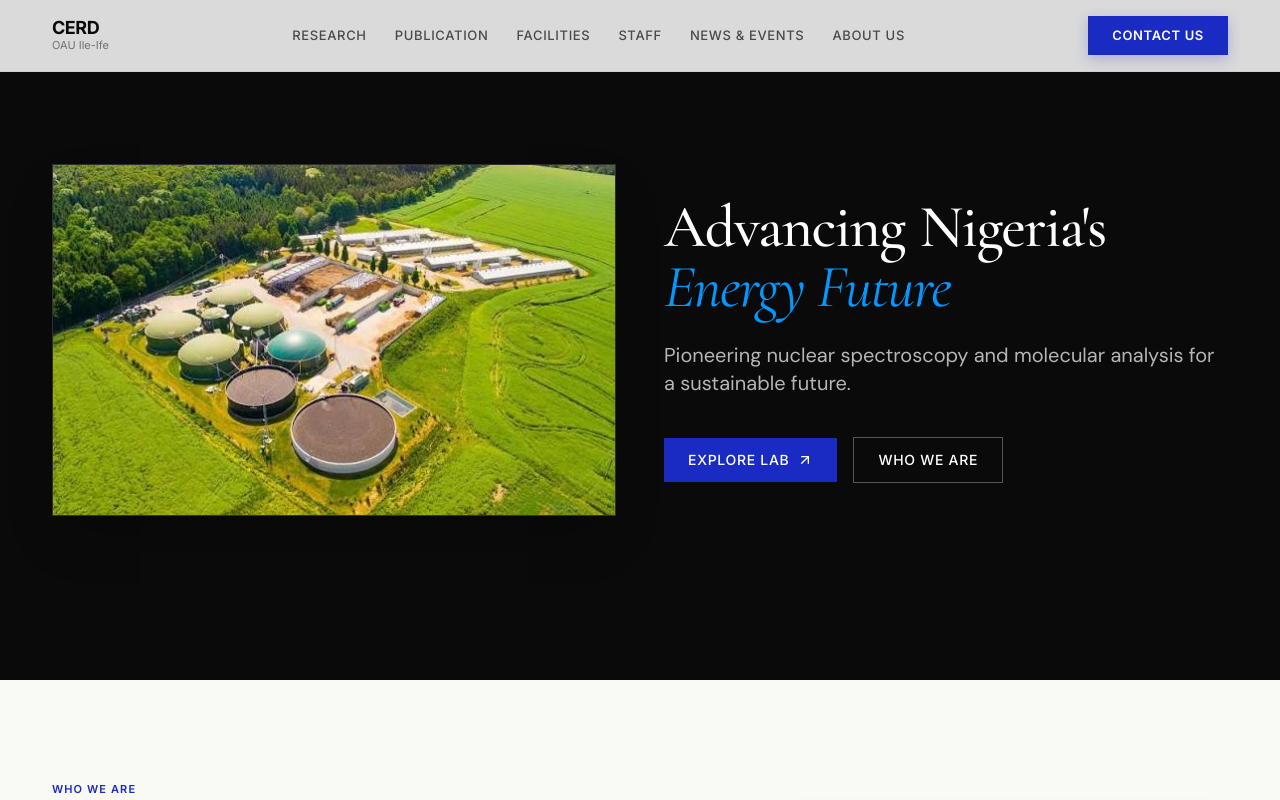
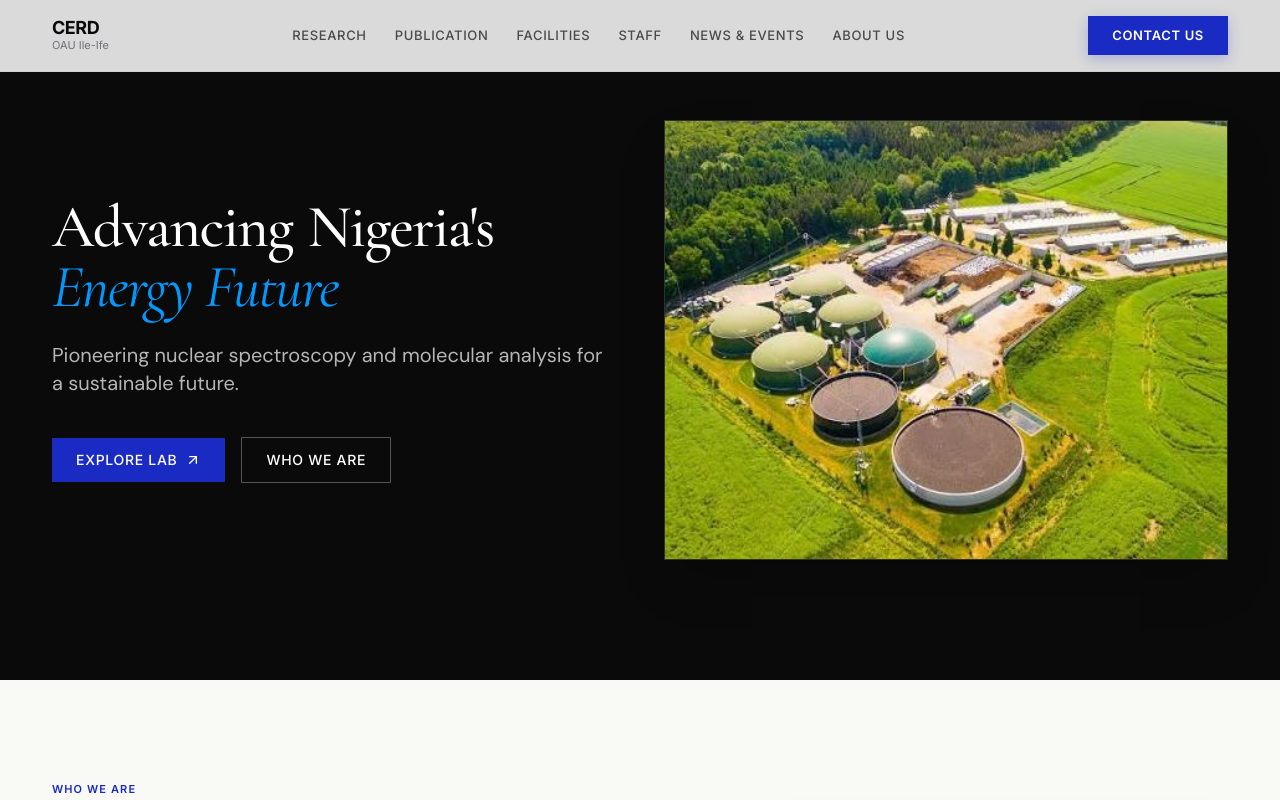
Before and after one commit to tolu3025/cerd, a React (Vite) app: page / in a window 1280 px wide. Shown: the top 800 px of the page. Built offline with nearby package versions, Linux system fonts and the light colour scheme.

Commit message:
Switch hero text to left column and plant image to right column with full coverage styling

```diff
--- a/src/components/sections/home/HeroSection.tsx
+++ b/src/components/sections/home/HeroSection.tsx
@@ -13,23 +13,10 @@ export const HeroSection: React.FC = () => {
   return (
     <section className="relative bg-dark min-h-[85vh] flex items-center pt-24 pb-16 md:py-24 overflow-hidden">
       <div className="max-w-[1240px] mx-auto w-full px-4 sm:px-6 lg:px-8 relative z-10">
-        <div className="grid grid-cols-1 lg:grid-cols-12 gap-10 lg:gap-12 items-center">
+        <div className="grid grid-cols-1 lg:grid-cols-12 gap-10 lg:gap-12 items-stretch">
 
-          {/* Left Column (Desktop): Hero Plant Image (Hidden on Mobile) */}
-          <div className="hidden lg:block lg:col-span-6 lg:order-1 w-full">
-            <FadeIn delay={0.2} direction="right" className="w-full">
-              <div className="relative w-full aspect-[4/3] sm:aspect-[16/10] overflow-hidden border border-white/15 shadow-2xl group rounded-none">
-                <img
-                  src={heroPlantImg}
-                  alt="Centre for Energy Research and Development Plant"
-                  className="w-full h-full object-cover rounded-none transform transition-transform duration-700 group-hover:scale-105"
-                />
-              </div>
-            </FadeIn>
-          </div>
-
-          {/* Right Column (Desktop): Headline & Action CTAs */}
-          <div className="lg:col-span-6 lg:order-2 flex flex-col items-start">
+          {/* Left Column (Desktop & Mobile): Headline & Action CTAs */}
+          <div className="lg:col-span-6 flex flex-col justify-center items-start">
             <h1 className="font-serif text-white text-4xl sm:text-5xl md:text-6xl lg:text-[60px] font-medium leading-[1.08] tracking-tight mb-6">
               <AnimatedText text={hero.heading} as="span" />{' '}
               <span className="italic text-cerd-cyan font-normal inline-block">
@@ -57,6 +44,19 @@ export const HeroSection: React.FC = () => {
             </FadeIn>
           </div>
 
+          {/* Right Column (Desktop): Hero Plant Image Covering Full Occupied Space (Hidden on Mobile) */}
+          <div className="hidden lg:flex lg:col-span-6 w-full items-stretch">
+            <FadeIn delay={0.2} direction="left" className="w-full h-full flex">
+              <div className="relative w-full h-full min-h-[440px] overflow-hidden border border-white/15 shadow-2xl group rounded-none">
+                <img
+                  src={heroPlantImg}
+                  alt="Centre for Energy Research and Development Plant"
+                  className="w-full h-full object-cover rounded-none transform transition-transform duration-700 group-hover:scale-105"
+                />
+              </div>
+            </FadeIn>
+          </div>
+
         </div>
       </div>
     </section>
```
